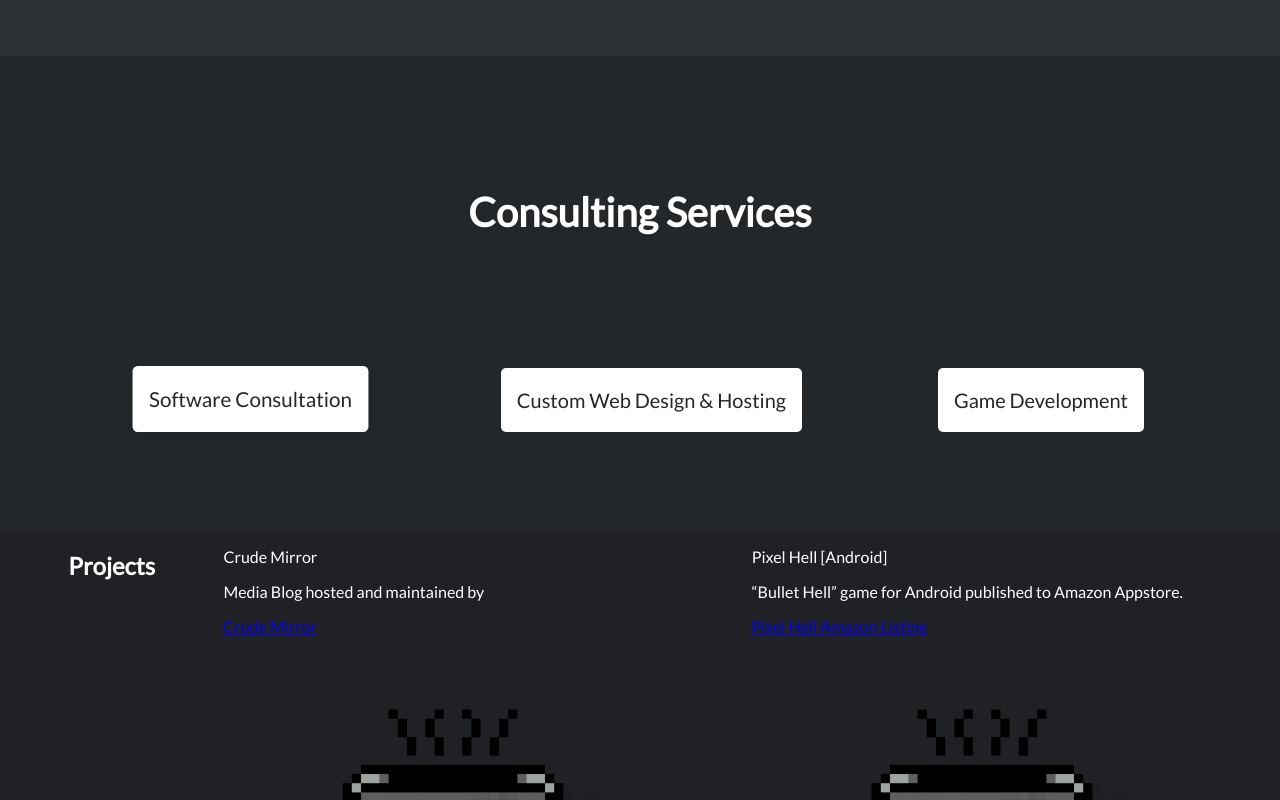
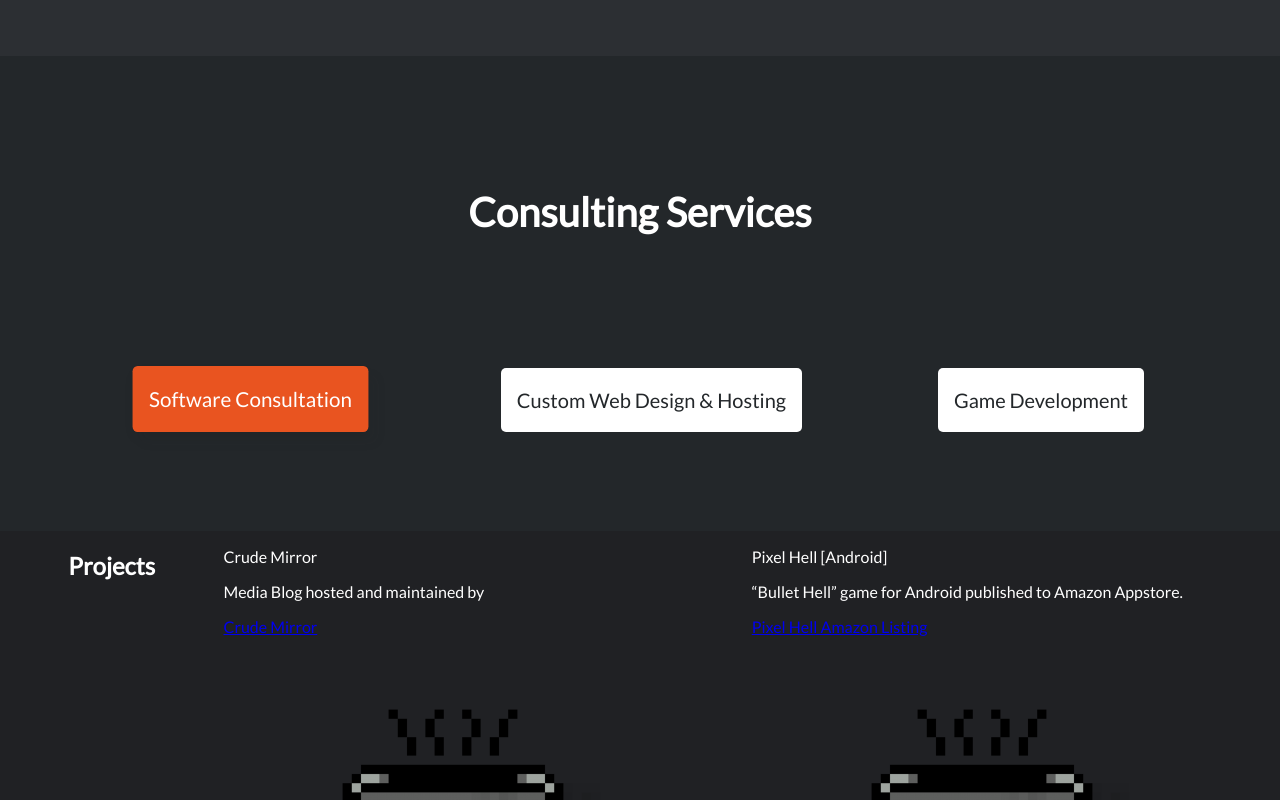
Before and after one commit to ToasterCat/tc-portfolio-site, a React (Create React App) app: page / in a window 1280 px wide. In both pictures the pointer is over the element "Software Consultation". Shown: the part 499-1299 px from the top of the page. Built offline with nearby package versions, Linux system fonts and the light colour scheme.

Commit message:
SERVICES SECTION
added color change on hover

```diff
--- a/src/containers/TileSection/TileSection.scss
+++ b/src/containers/TileSection/TileSection.scss
@@ -29,6 +29,8 @@
   transform: translate3D(0, -1px, 0) scale(1.03); /* move up slightly and zoom in */
   box-shadow: 8px 10px 10px rgba(39, 44, 49, 0.07),
     1px 6px 12px rgba(39, 44, 49, 0.04);
+  background-color: base.$color-orange;
+  color: base.$color-light;
   transition: all 0.4s ease; /* zoom in */
   cursor: pointer;
 }
```
